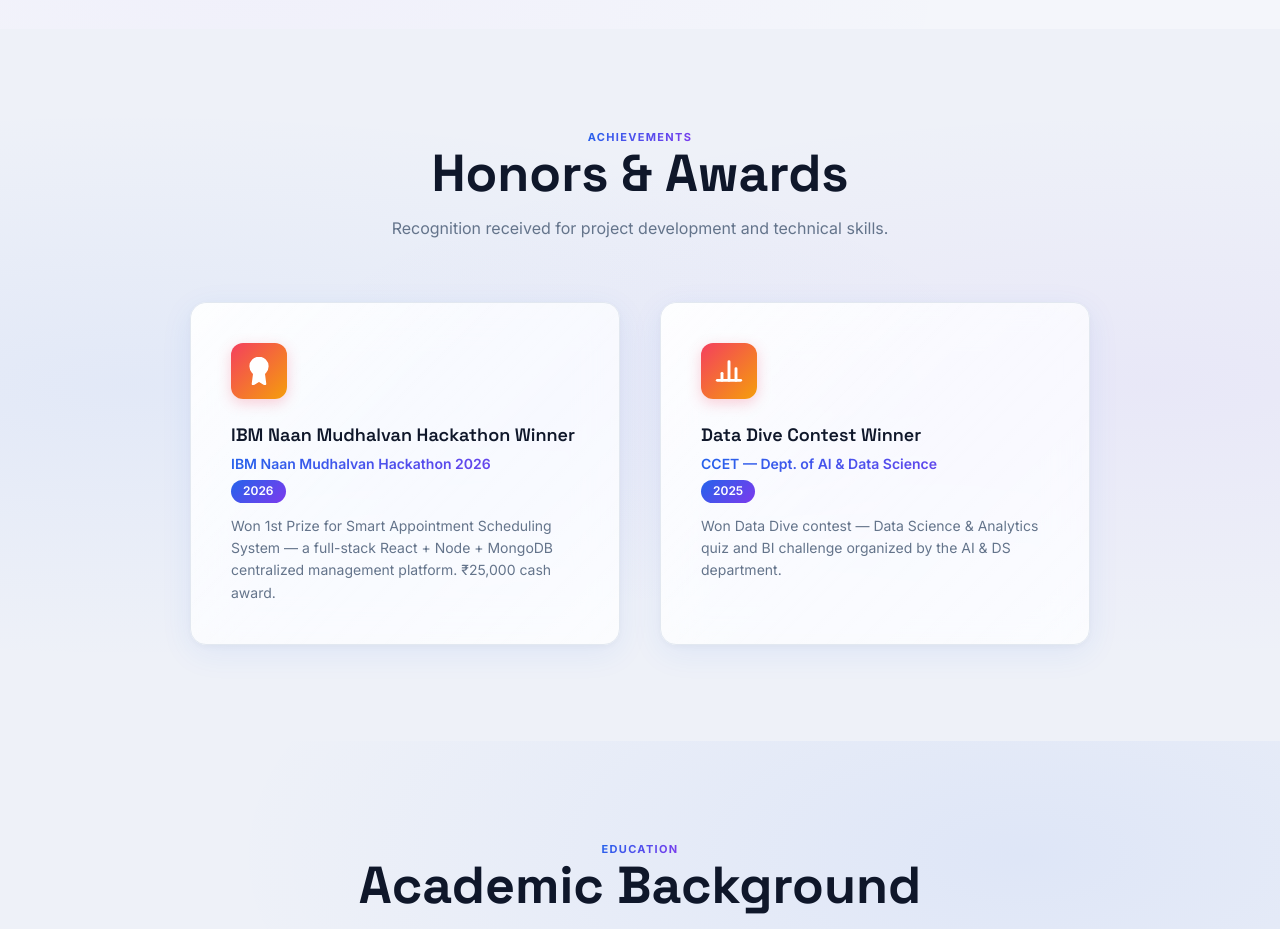
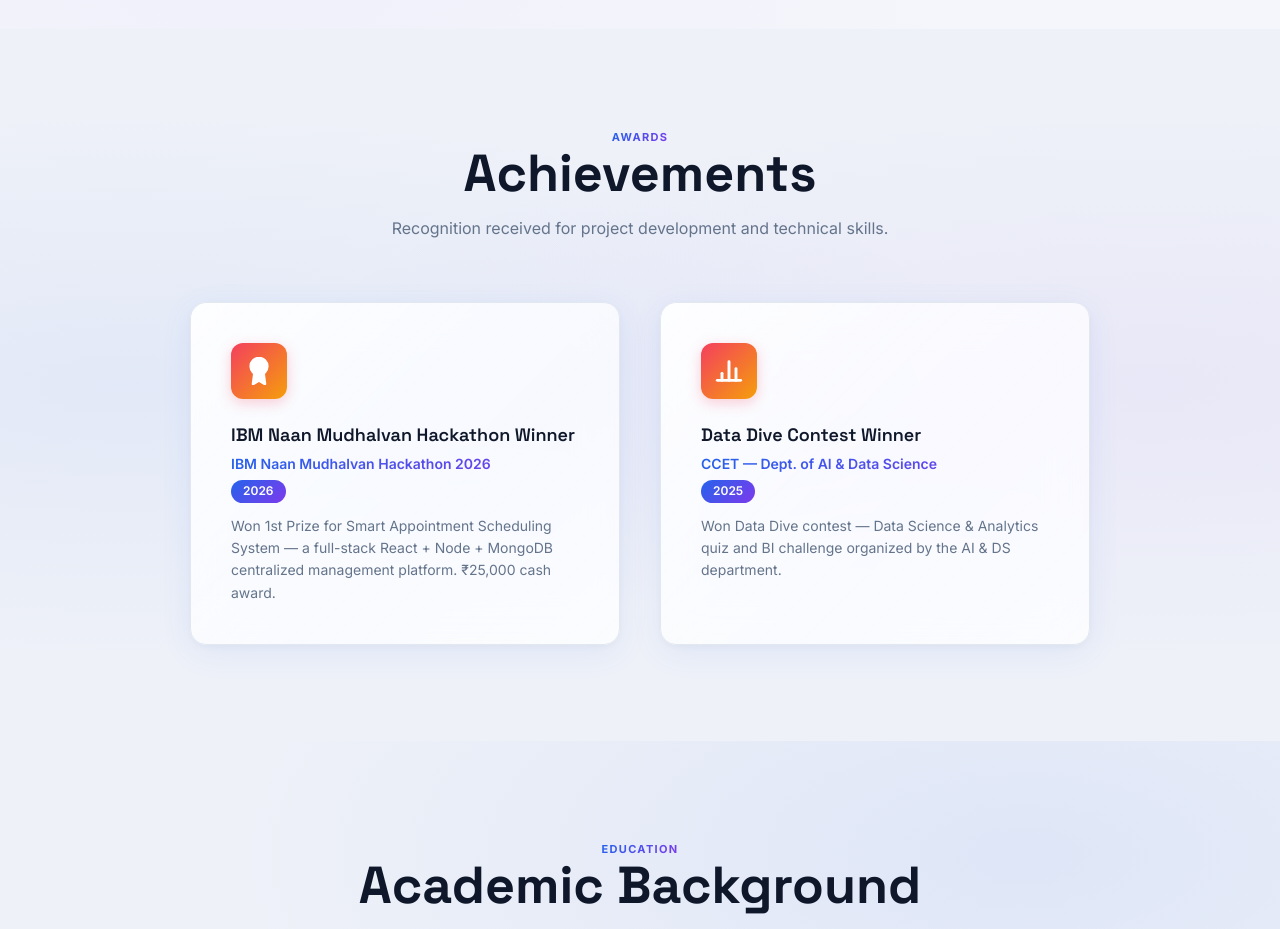
Before and after one commit to Jagan-2406/My-Portfolio, a React (Vite) app in the folder portfolio-front/: page / in a window 1280 px wide. Shown: the part 4120-5049 px from the top of the page. Built offline with nearby package versions, Linux system fonts and the light colour scheme; no server answers.

Commit message:
achivemets

```diff
--- a/portfolio-front/src/components/Achievements.jsx
+++ b/portfolio-front/src/components/Achievements.jsx
@@ -35,8 +35,8 @@ export default function Achievements() {
       <div className="container">
         {/* Section Header */}
         <div className="section-header reveal">
-          <span className="section-eyebrow">Achievements</span>
-          <h2 className="section-heading">Honors & Awards</h2>
+          <span className="section-eyebrow">Awards</span>
+          <h2 className="section-heading"> Achievements</h2>
           <p className="section-desc">Recognition received for project development and technical skills.</p>
         </div>
 
```
